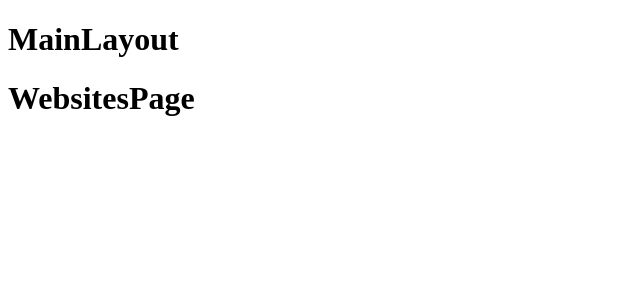
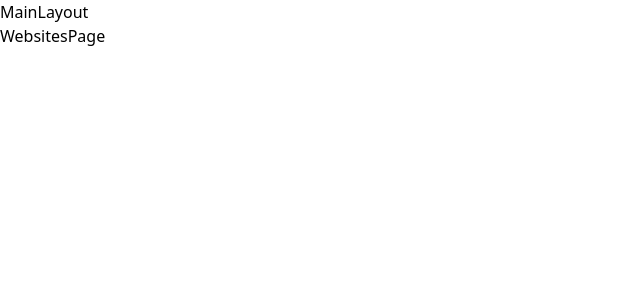
Before and after one commit to Rus8921/nginx-admin-panel-backend2, a React (Create React App) app in the folder web/: page /websites in a window 1280 px wide. Shown: the top 300 px of the page, without its empty margins (0-640 px from the left). Built offline with nearby package versions, Linux system fonts and the light colour scheme.

Commit message:
Added placeholders for folders
Architecture v0

```diff
--- a/web/package.json
+++ b/web/package.json
@@ -40,5 +40,8 @@
       "last 1 firefox version",
       "last 1 safari version"
     ]
+  },
+  "devDependencies": {
+    "tailwindcss": "^3.4.14"
   }
 }
--- /dev/null
+++ b/web/src/api/requests.ts
@@ -0,0 +1 @@
+export const placeholderFunction = () => {};
--- /dev/null
+++ b/web/src/data/storageProvider.ts
@@ -0,0 +1 @@
+export const placeholderFunction = () => {};
--- /dev/null
+++ b/web/src/hooks/useStorage.ts
@@ -0,0 +1 @@
+export const placeholderFunction = () => {};
--- /dev/null
+++ b/web/src/index.css
@@ -0,0 +1,3 @@
+@tailwind base;
+@tailwind components;
+@tailwind utilities;
--- a/web/src/index.tsx
+++ b/web/src/index.tsx
@@ -16,6 +16,7 @@ import { ServerIdPage } from "./routes/servers/ServerIdPage";
 import { AddServerPage } from "./routes/servers/AddServerPage";
 import { EditServerPage } from "./routes/servers/EditServerPage";
 import { NotFoundErrorPage } from "./routes/errors/404";
+import "./index.css";
 
 // import React from 'react';
 // import ReactDOM from 'react-dom/client';
--- /dev/null
+++ b/web/src/types/placeholder.ts
@@ -0,0 +1 @@
+export const IPlaceholder = {};
--- /dev/null
+++ b/web/src/ui/components/buttons/ButtonPlaceholder.tsx
@@ -0,0 +1,5 @@
+import React from "react";
+
+export const ButtonPlaceholder = () => {
+  return <h1>ButtonPlaceholder</h1>;
+};
--- /dev/null
+++ b/web/src/ui/components/fields/FieldPlaceholder.tsx
@@ -0,0 +1,5 @@
+import React from "react";
+
+export const FieldPlaceholder = () => {
+  return <h1>FieldPlaceholder</h1>;
+};
--- /dev/null
+++ b/web/src/ui/components/text/TextPlaceholder.tsx
@@ -0,0 +1,5 @@
+import React from "react";
+
+export const TextPlaceholder = () => {
+  return <h1>TextPlaceholder</h1>;
+};
--- a/web/src/ui/layouts/MainLayout/MainLayout.tsx
+++ b/web/src/ui/layouts/MainLayout/MainLayout.tsx
@@ -4,7 +4,7 @@ import { Outlet } from "react-router-dom";
 export const MainLayout = () => {
   return (
     <div>
-      <h1>MainLayout</h1>
+      <h1 className="flex">MainLayout</h1>
       <Outlet />
     </div>
   );
--- /dev/null
+++ b/web/tailwind.config.js
@@ -0,0 +1,8 @@
+/** @type {import('tailwindcss').Config} */
+module.exports = {
+  content: ["./index.html", "./src/**/*.{js,jsx,ts,tsx}"],
+  theme: {
+    extend: {},
+  },
+  plugins: [],
+};
```
Also changed, not shown: 1 other file (tests, documents, lock files or other folders).
